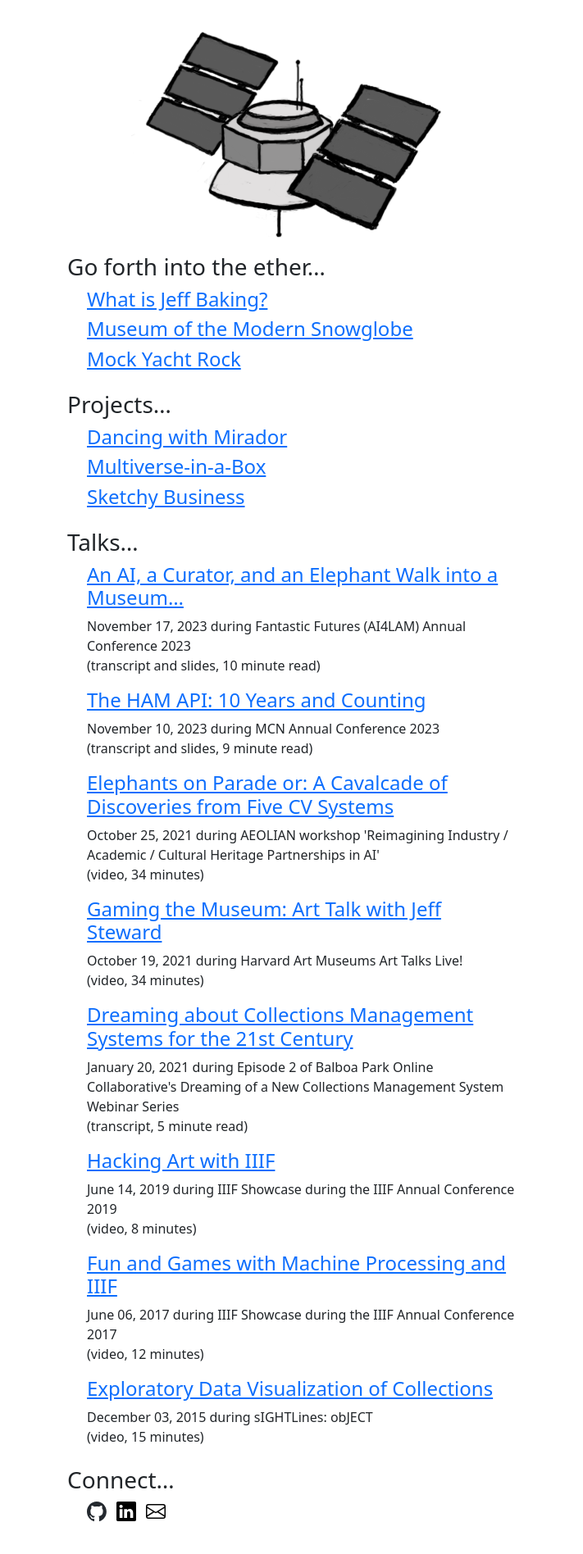
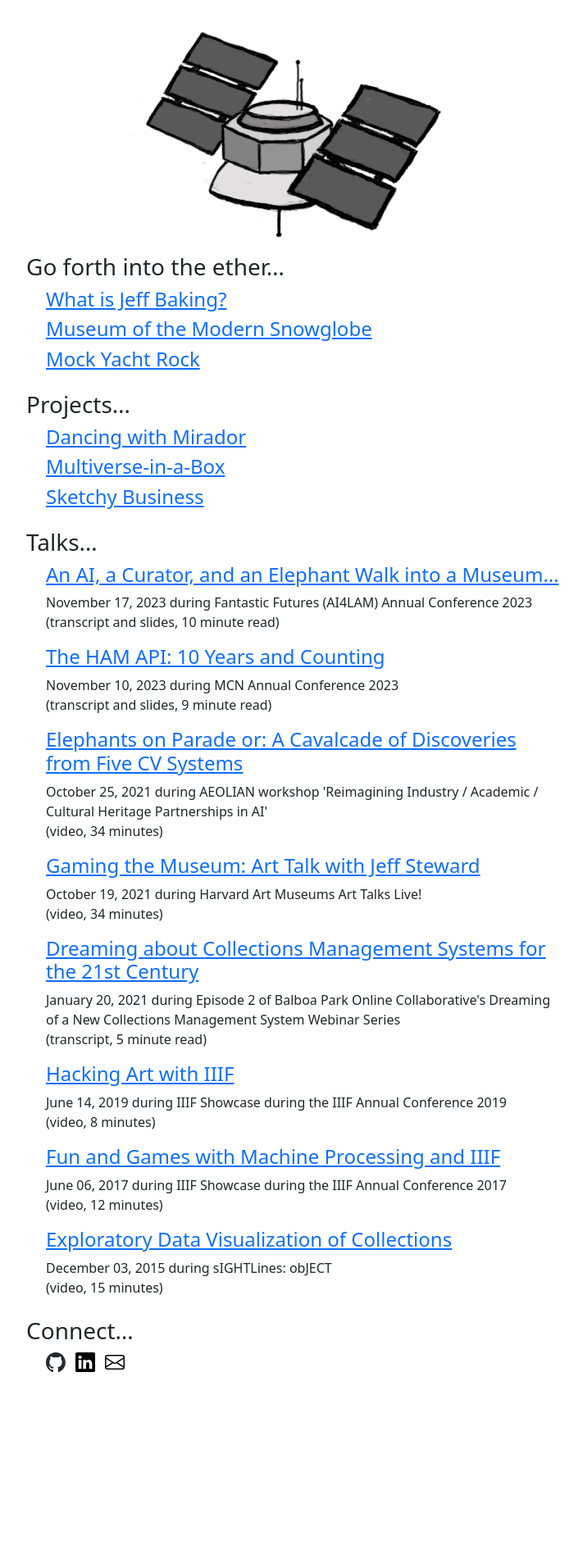
Before and after one commit to jeffsteward/CRI, a Jekyll site: the page built from index.html, in a window 1280 px wide. Shown: the whole page at 82% size, without its empty margins (282-993 px from the left). Built offline with Jekyll 4.4.1, drawn with Linux system fonts in a browser that asks for light colours; after the commit the page ends 1714 px from its top, so only the background shows below that.

Commit message:
make the site a little wider

```diff
--- a/_includes/head.html
+++ b/_includes/head.html
@@ -5,6 +5,6 @@
 
 <link href="https://cdn.jsdelivr.net/npm/bootstrap@5.3.0-alpha1/dist/css/bootstrap.min.css" rel="stylesheet" integrity="sha384-GLhlTQ8iRABdZLl6O3oVMWSktQOp6b7In1Zl3/Jr59b6EGGoI1aFkw7cmDA6j6gD" crossorigin="anonymous">
 <style type="text/css">
-    .container {max-width: 600px;}
+    .container {max-width: 700px;}
     .icon {width: 24px;height: 24px;}
 </style>
```
